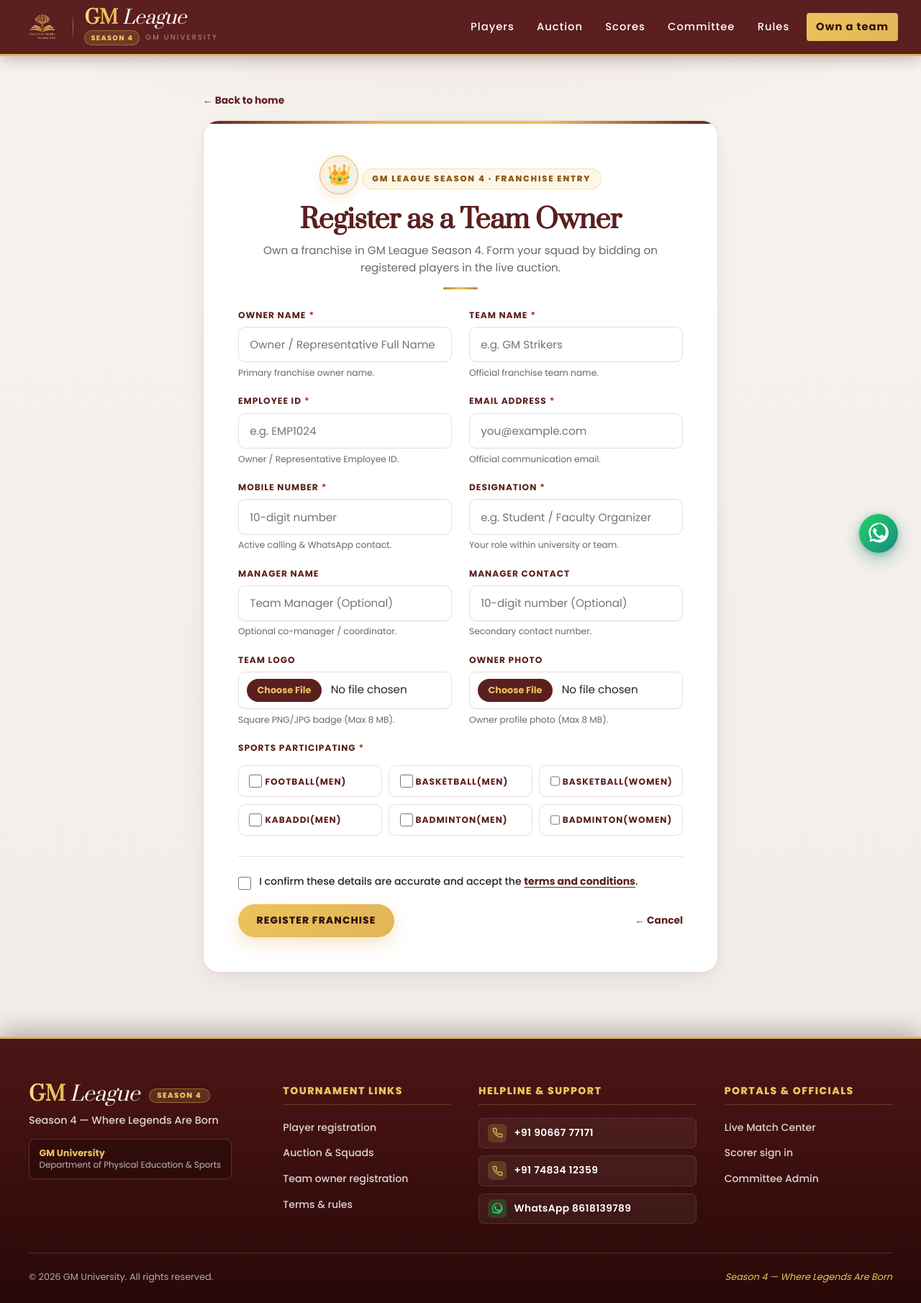
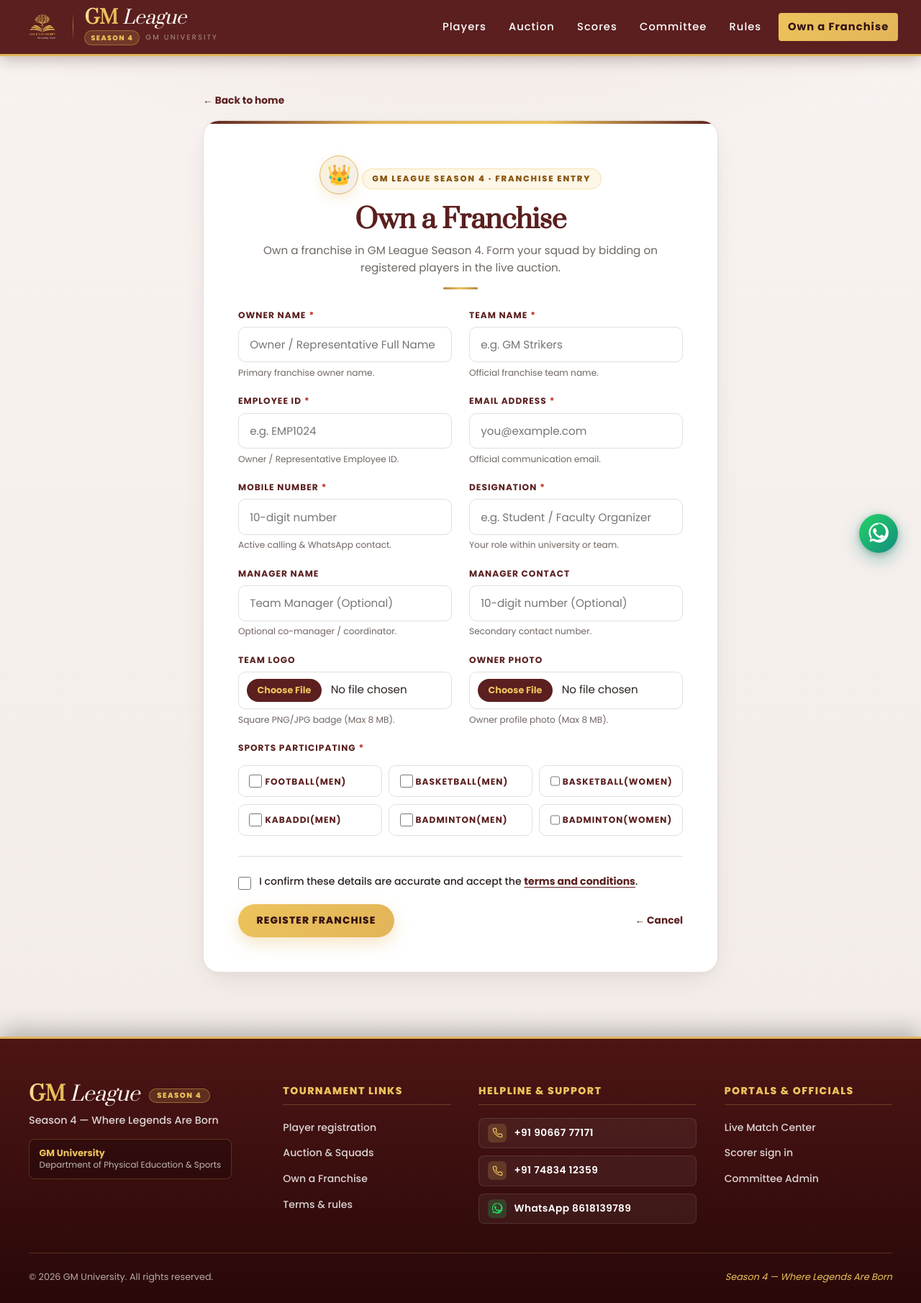
Before and after one commit to Nethrapalmjali/league4, a Flask app: page /team_owner_registration in a window 1280 px wide. Shown: the whole page at 72% size. Run offline with Flask 3, Linux system fonts and the light colour scheme; some libraries are stand-ins or nearby versions.

Commit message:
Unify navigation and registration button naming to Own a Franchise

```diff
--- a/templates/base.html
+++ b/templates/base.html
@@ -39,7 +39,7 @@
         <a href="{{ url_for('scorecard.index') }}">Scores</a>
         <a href="{{ url_for('index') }}#committee">Committee</a>
         <a href="{{ url_for('terms') }}">Rules</a>
-        <a href="{{ url_for('team_owner_registration') }}" class="is-cta">Own a team</a>
+        <a href="{{ url_for('team_owner_registration') }}" class="is-cta">Own a Franchise</a>
       </nav>
     </div>
   </header>
@@ -87,7 +87,7 @@
           <ul class="site-footer__nav-list">
             <li><a href="{{ url_for('index') }}#register">Player registration</a></li>
             <li><a href="{{ url_for('auction_squads') }}">Auction &amp; Squads</a></li>
-            <li><a href="{{ url_for('team_owner_registration') }}">Team owner registration</a></li>
+            <li><a href="{{ url_for('team_owner_registration') }}">Own a Franchise</a></li>
             <li><a href="{{ url_for('terms') }}">Terms &amp; rules</a></li>
           </ul>
         </div>
--- a/templates/team_owner_registration.html
+++ b/templates/team_owner_registration.html
@@ -13,7 +13,7 @@
   <div class="section-title">
     <div class="sport-icon-badge">👑</div>
     <span class="eyebrow">{{ brand.name }} · Franchise Entry</span>
-    <h2>Register as a Team Owner</h2>
+    <h2>Own a Franchise</h2>
     <p>Own a franchise in {{ brand.name }}. Form your squad by bidding on registered players in the live auction.</p>
   </div>
 
```
